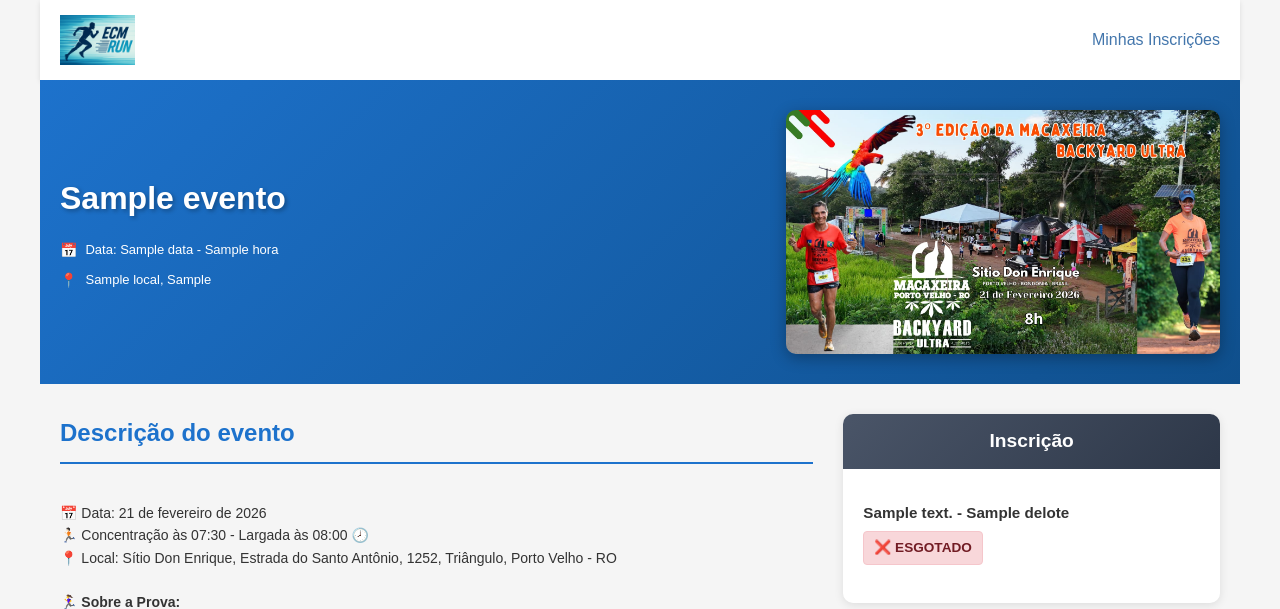
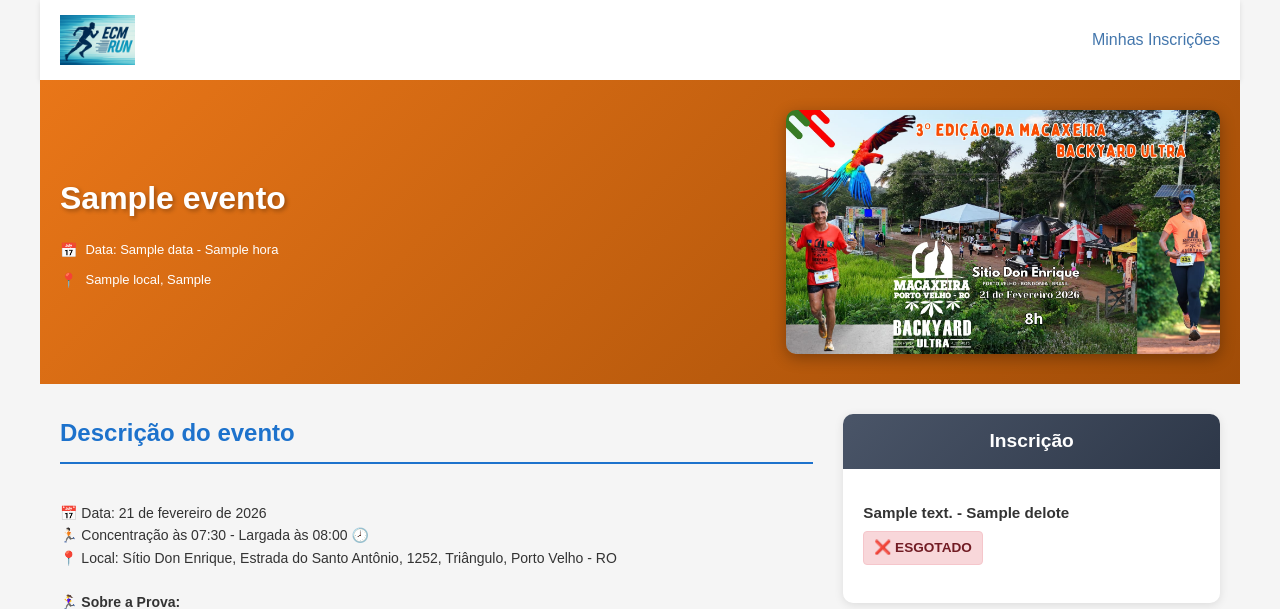
Before and after one commit to ecmsistemasdev/ecmrun, a Flask app: template templates/backyard.html in a window 1280 px wide. Shown: the top 609 px of the page. Run offline with Flask 3, Linux system fonts and the light colour scheme; the template is opened without the code that fills it: most values are stand-ins (such as "Sample title", 1, 10 or a date in 2020); some libraries are stand-ins or nearby versions.

Commit message:
Update backyard.css

```diff
--- a/static/css/backyard.css
+++ b/static/css/backyard.css
@@ -377,7 +377,7 @@ body {
         display: flex;
         justify-content: space-between;
         align-items: center;
-        background: linear-gradient(135deg, #1d72cc 0%, #0f4f8c 100%);
+        background: linear-gradient(135deg, #e97618 0%, #a04c07 100%);
         color: white;
         gap: 30px;
         box-sizing: border-box; /* Importante para respeitar a largura */
```
